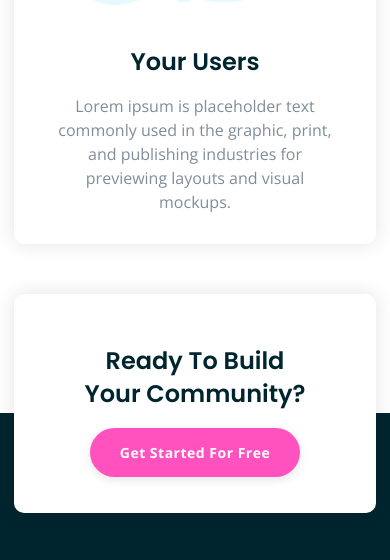
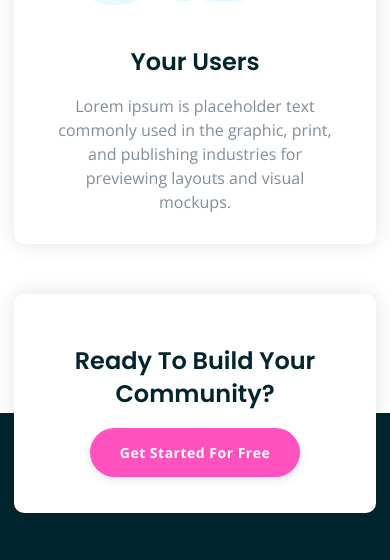
Before and after one commit to mercore/huddle, a plain HTML site: page index.html in a window 390 px wide. Shown: the part 2078-2638 px from the top of the page. Drawn offline with nearby package versions, Linux system fonts and the light colour scheme.

Commit message:
action bar mobile fixed

```diff
--- a/assets/css/app.css
+++ b/assets/css/app.css
@@ -341,7 +341,7 @@ header img {
 }
 
 .action-bar .content {
-  padding: 50px;
+  padding: 50px 15px;
 }
 
 .action-bar h2 {
```
